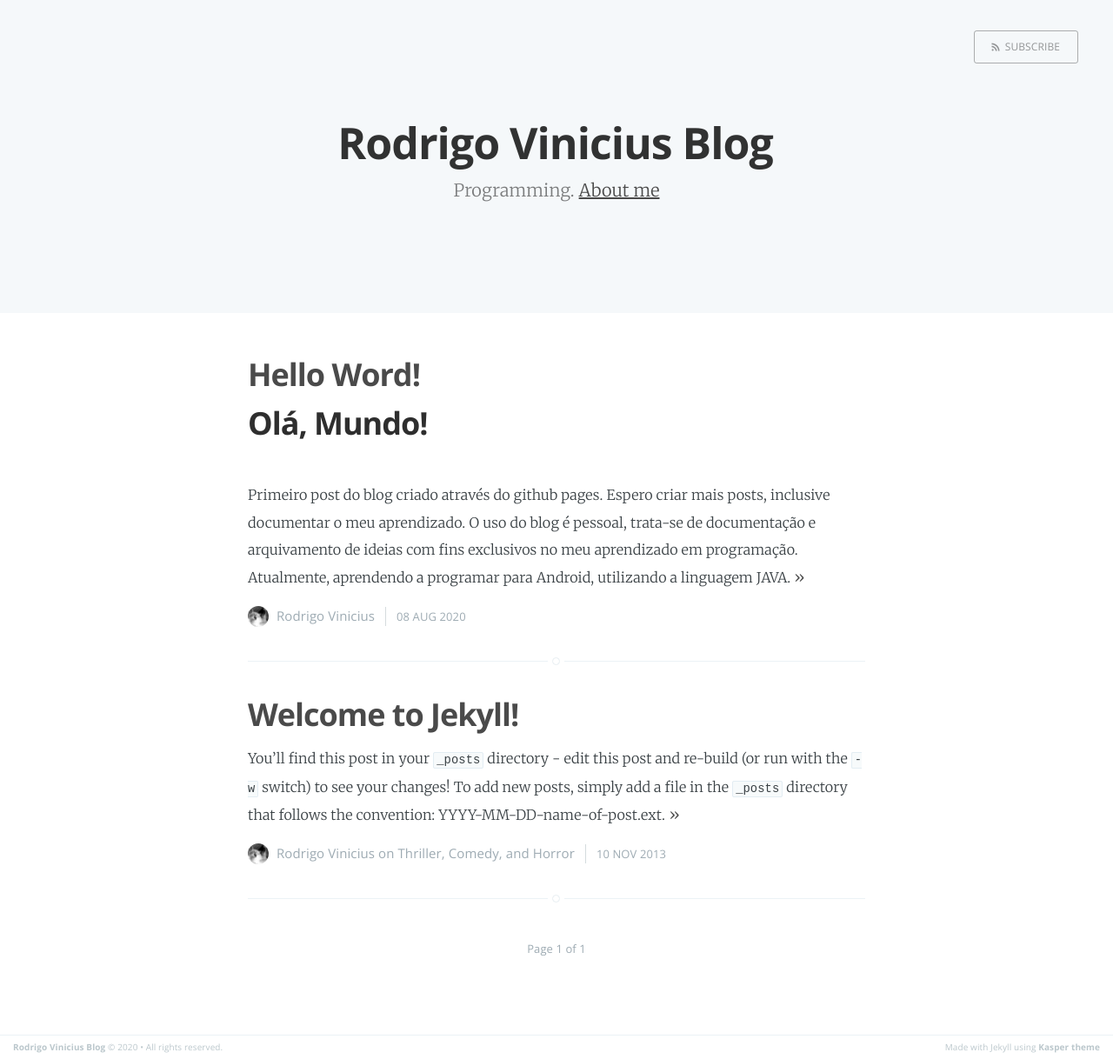
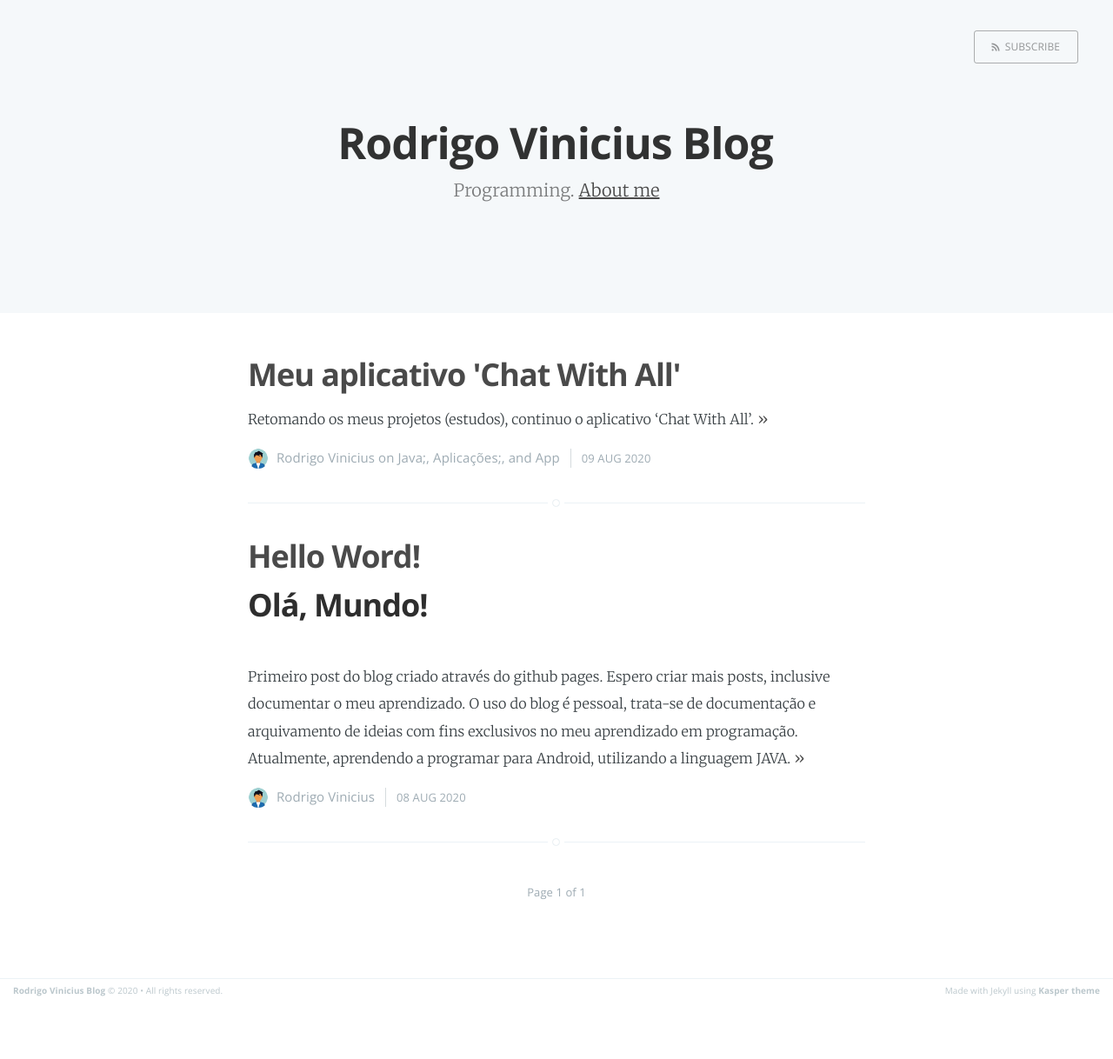
Before and after one commit to Rodrigovvo/Rodrigovvo.github.io, a Jekyll site: the page built from index.html, in a window 1280 px wide. Shown: the whole page at 87% size. Built offline with Jekyll 4.4.1, drawn with Linux system fonts in a browser that asks for light colours; the list of posts is cut into pages by our own code; after the commit the page ends 1153 px from its top, so only the background shows below that.

Commit message:
Novo post 2020-08-09

```diff
--- a/_posts/2013-11-10-welcome-to-jekyll.markdown
+++ /dev/null
@@ -1,24 +0,0 @@
----
-layout: post
-title:  "Welcome to Jekyll!"
-date:   2013-11-10 10:18:00
-categories: Thriller Comedy Horror
----
-
-You'll find this post in your `_posts` directory - edit this post and re-build (or run with the `-w` switch) to see your changes!
-To add new posts, simply add a file in the `_posts` directory that follows the convention: YYYY-MM-DD-name-of-post.ext.
-
-Jekyll also offers powerful support for code snippets:
-
-{% highlight ruby %}
-def print_hi(name)
-  puts "Hi, #{name}"
-end
-print_hi('Tom')
-#=> prints 'Hi, Tom' to STDOUT.
-{% endhighlight %}
-
-Check out the [Jekyll docs][jekyll] for more info on how to get the most out of Jekyll. File all bugs/feature requests at [Jekyll's GitHub repo][jekyll-gh].
-
-[jekyll-gh]: https://github.com/mojombo/jekyll
-[jekyll]:    http://jekyllrb.com
--- a/index.html
+++ b/index.html
@@ -45,7 +45,7 @@ about: 'about.html'
         </section>
         <footer class="post-meta">
             {% if site.author %}
-                <img class="author-thumb" src="{{'/assets/images/profile.png' | relative_url}}" alt="Author's profile picture" nopin="nopin" />
+                <img class="author-thumb" src="{{'/assets/images/profile.jpg' | relative_url}}" alt="Author's profile picture" nopin="nopin" />
                 {{ site.author }}
             {% endif %}
             {% if post.categories.size > 0 %}
```
Also changed, not shown: _posts/2020-08-09-chat-w-all-app.markdown (added, +26 -0 lines), assets/images/device-2020-08-09-173414.png (added), assets/images/device-2020-08-09-173618.png (added), assets/images/profile.jpg (added).
